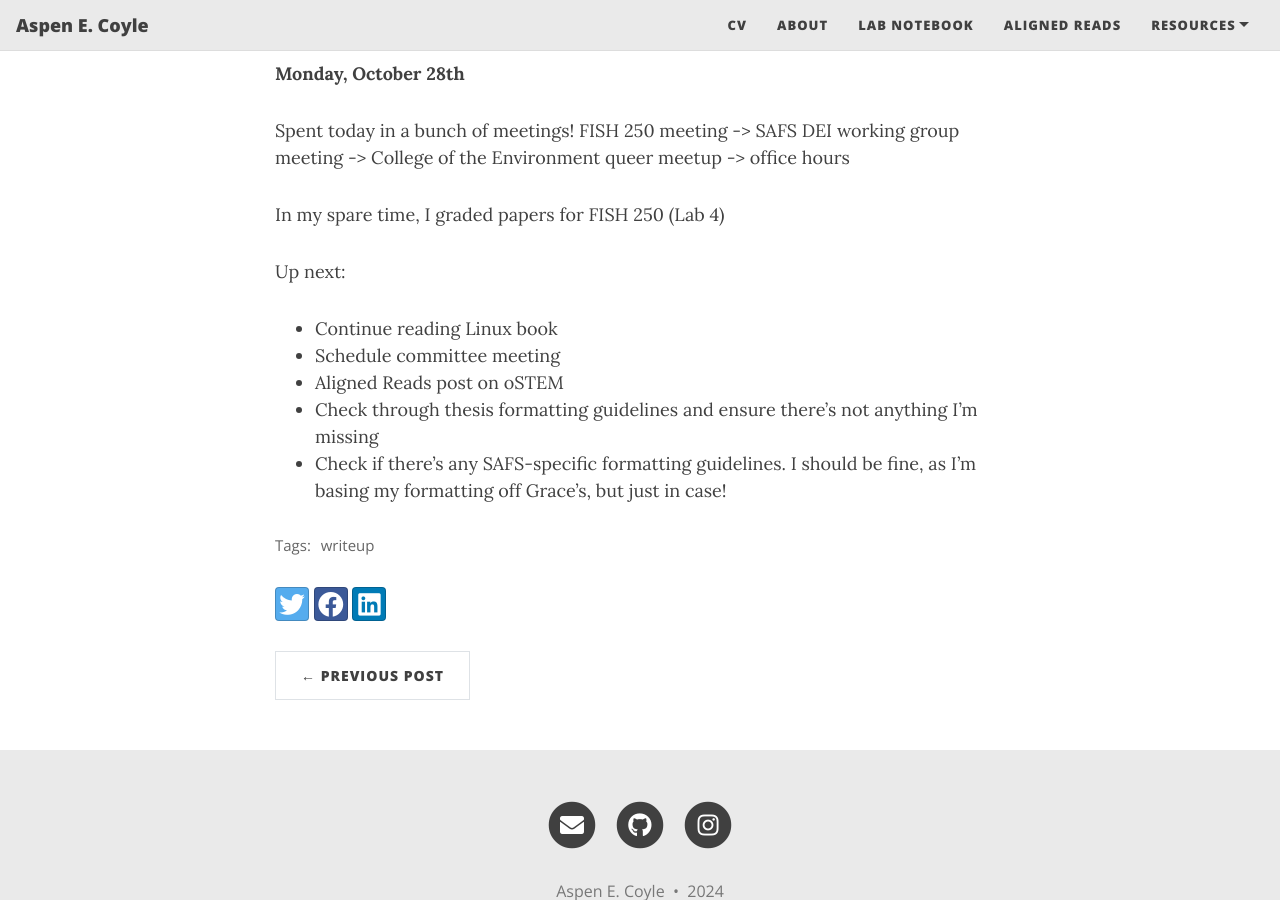
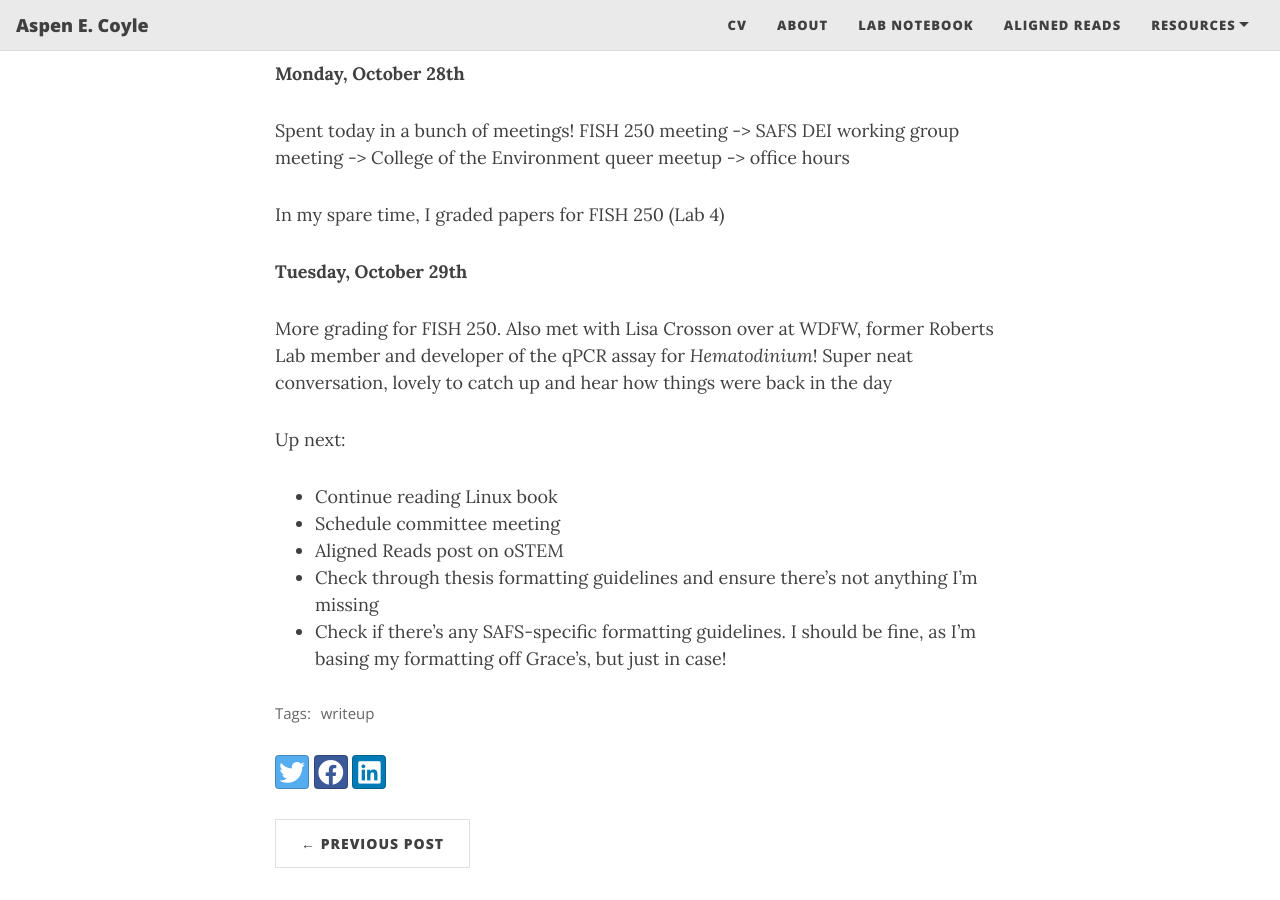
Before and after one commit to aspencoyle/aspencoyle.github.io, a Jekyll site: the page built from _posts/2024-10-01-October_posts.md, in a window 1280 px wide and 900 px high, scrolled down 8332 px. Built offline with Jekyll 4.4.1, drawn with Linux system fonts in a browser that asks for light colours; nearby versions of some CDN libraries.

Commit message:
new notebook post

```diff
--- a/_posts/2024-10-01-October_posts.md
+++ b/_posts/2024-10-01-October_posts.md
@@ -222,6 +222,11 @@ Spent today in a bunch of meetings! FISH 250 meeting -> SAFS DEI working group m
 
 In my spare time, I graded papers for FISH 250 (Lab 4)
 
+**Tuesday, October 29th**
+
+More grading for FISH 250. Also met with Lisa Crosson over at WDFW, former Roberts Lab member and developer of the qPCR assay for _Hematodinium_! Super neat conversation, lovely to
+catch up and hear how things were back in the day
+
 Up next:
 - Continue reading Linux book
 - Schedule committee meeting
```
